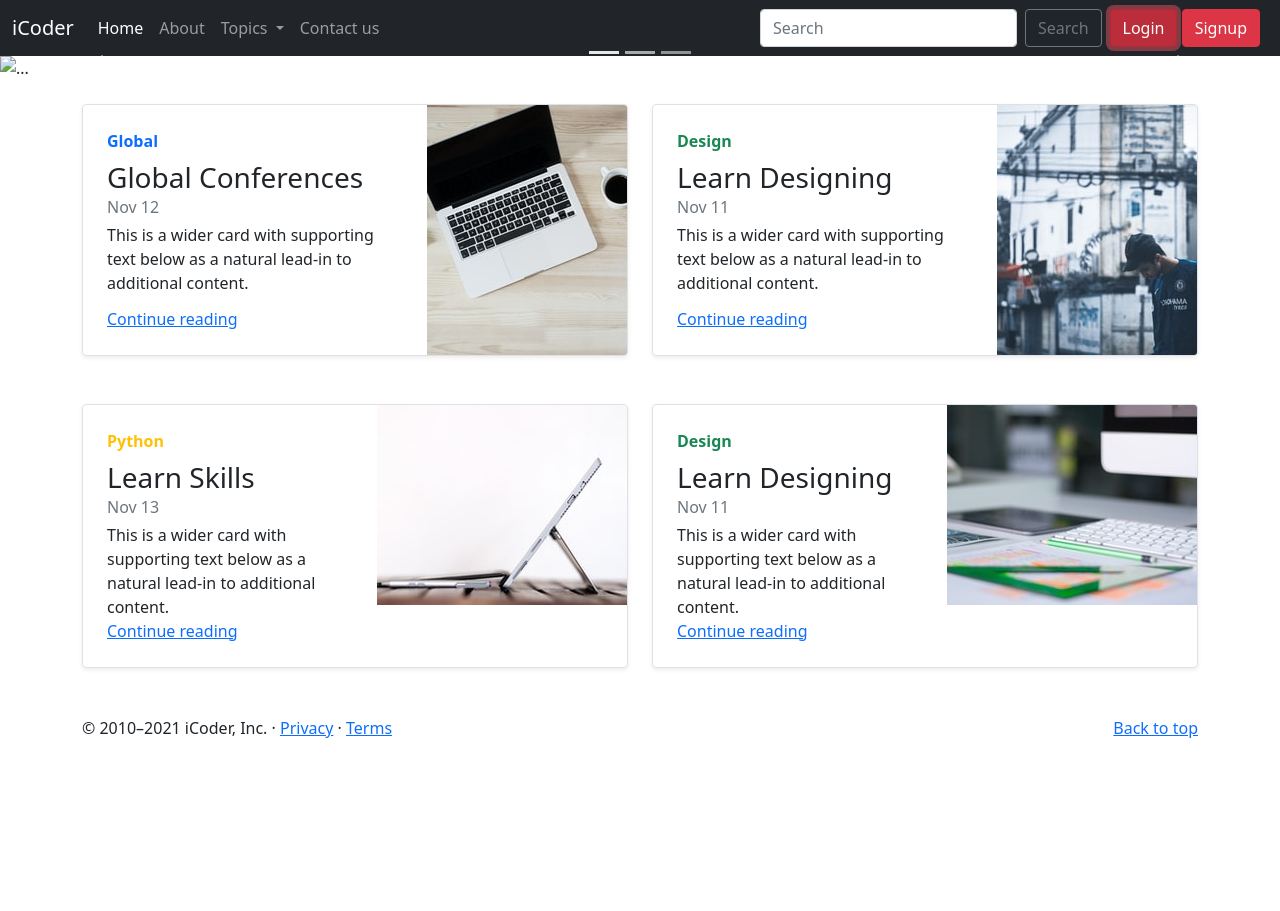
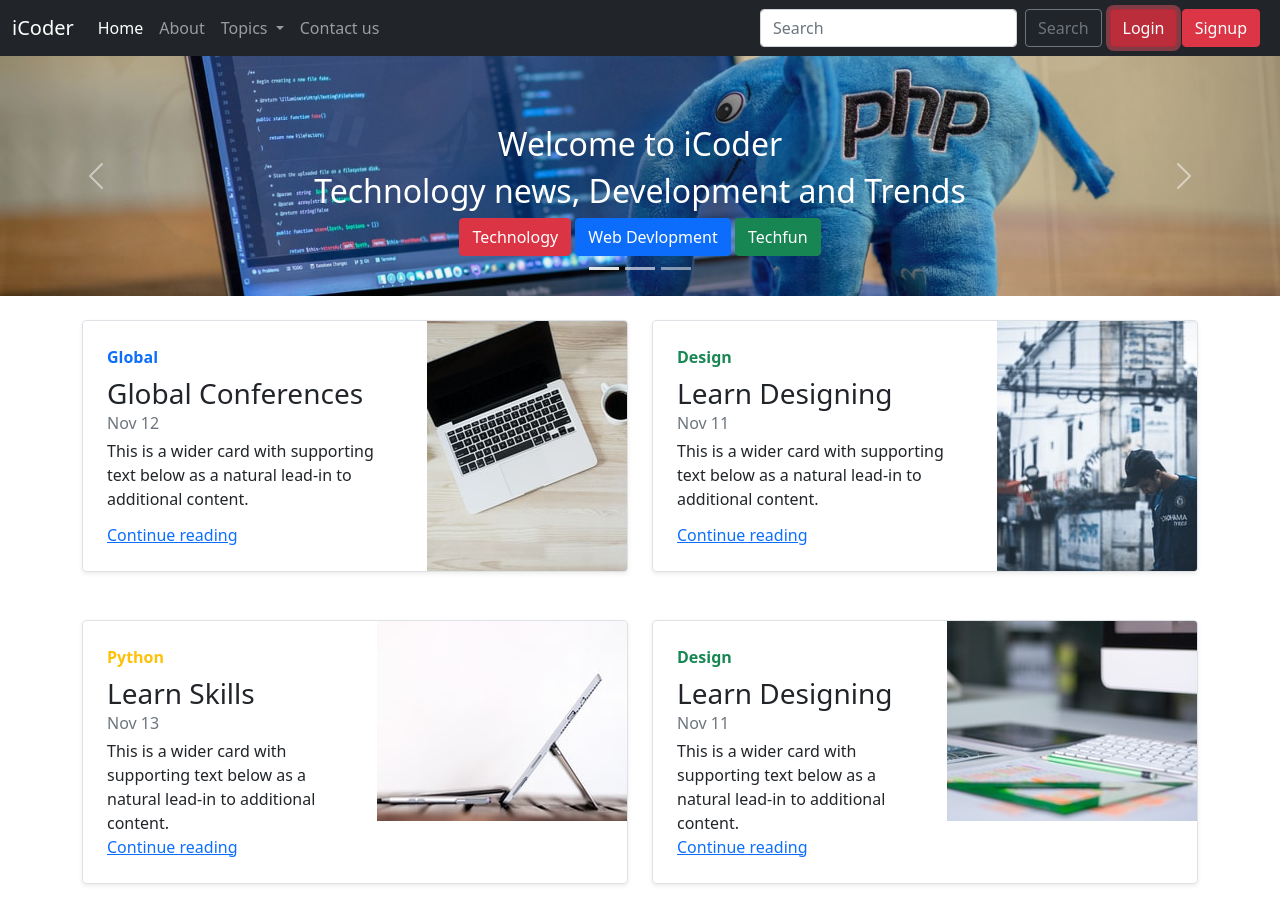
Before and after one commit to Utkarshdubey44/iCoderBootstrap, a plain HTML site: page index.html in a window 1280 px wide. Shown: the top 911 px of the page. Before the commit the page ends 800 px from the top, so only its background shows below. Drawn offline with nearby package versions, Linux system fonts and the light colour scheme; the site is published under a folder, as on GitHub Pages, so addresses that start at the root find nothing.

Commit message:
Update index.html

```diff
--- a/index.html
+++ b/index.html
@@ -139,7 +139,7 @@
     </div>
     <div class="carousel-inner">
       <div class="carousel-item active">
-        <img src="/11.jpg" class="d-block w-100" alt="...">
+        <img src="11.jpg" class="d-block w-100" alt="...">
         <div class="carousel-caption d-none d-md-block">
           <h2>Welcome to iCoder</h2>
           <h2>Technology news, Development and Trends</h2>
@@ -149,7 +149,7 @@
         </div>
       </div>
       <div class="carousel-item">
-        <img src="/2.jpg" class="d-block w-100" alt="...">
+        <img src="2.jpg" class="d-block w-100" alt="...">
         <div class="carousel-caption d-none d-md-block">
           <h2>Welcome to iCoder</h2>
           <h2>Technology news, Development and Trends</h2>
```
